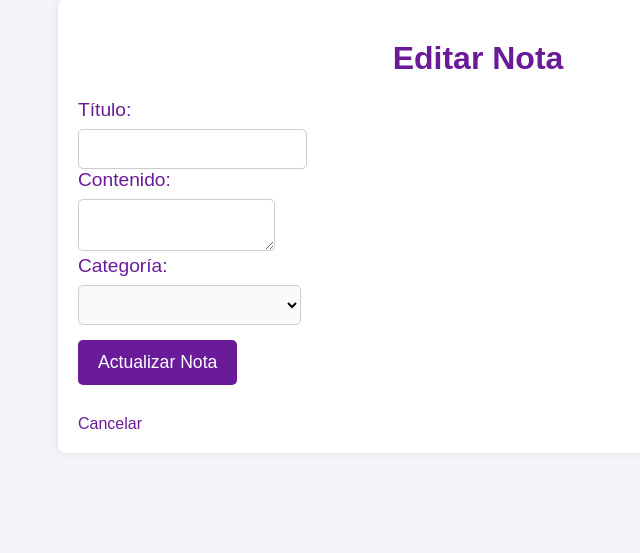
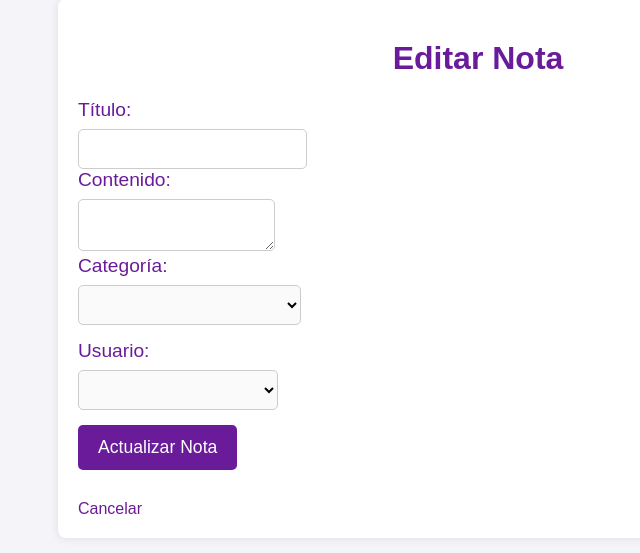
Before and after one commit to Trinity-20/trabajo-notepad, a FastAPI app: template templates/edit_nota.html in a window 1280 px wide. Shown: the part 21-574 px from the top of the page, without its empty margins (162-802 px from the left). Run offline with FastAPI, Linux system fonts and the light colour scheme; the template is opened without the code that fills it, so the values that code supplies are empty.

Commit message:
arreglos finales

```diff
--- a/templates/edit_nota.html
+++ b/templates/edit_nota.html
@@ -26,6 +26,14 @@
                 {% endfor %}
             </select><br>
 
+            <label for="usuario_id">Usuario:</label>
+            <select name="usuario_id" required>
+                <option value="" disabled>Seleccione un usuario</option>
+                {% for usuario in usuarios %}
+                    <option value="{{ usuario.id }}" {% if usuario.id == nota.usuario_id %} selected {% endif %}>{{ usuario.nombre }}</option>
+                {% endfor %}
+            </select><br>
+
             <input type="submit" value="Actualizar Nota" class="submit-btn">
         </form>
 
```
